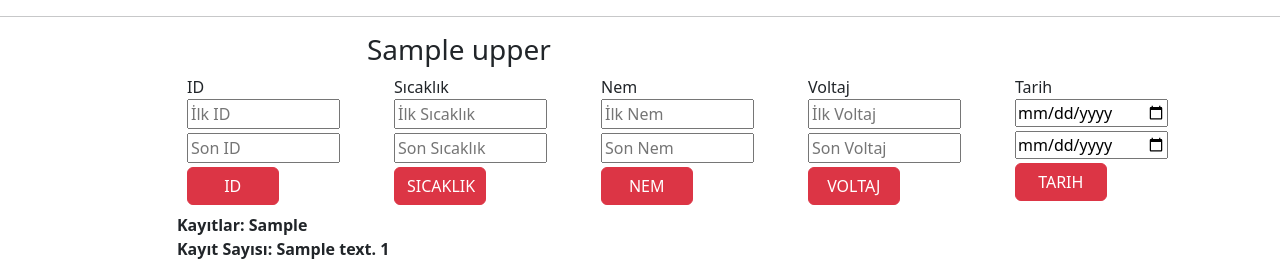
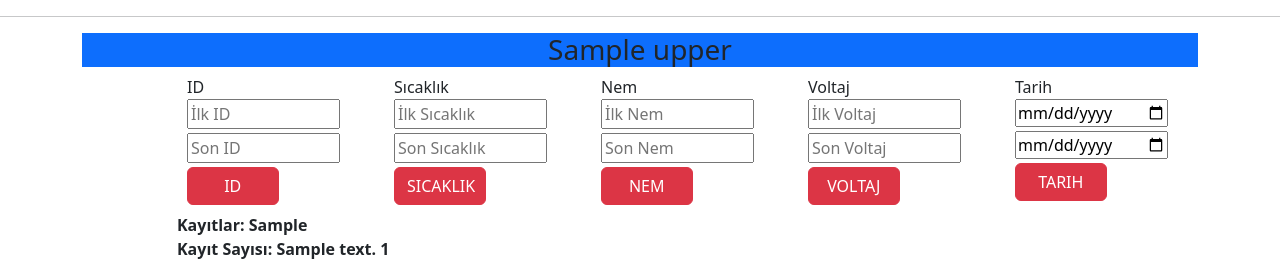
Before and after one commit to barisist34/nodemcu, a Django app: template app_monitor/templates/app_monitor/device.html in a window 1280 px wide. Shown: the top 262 px of the page. Run offline with Django 3.2, Linux system fonts and the light colour scheme; the template is opened without the code that fills it: most values are stand-ins (such as "Sample title", 1, 10 or a date in 2020); some libraries are stand-ins or nearby versions.

Commit message:
241005-- frontend text düzeltmeler

```diff
--- a/app_monitor/templates/app_monitor/dashboard.html
+++ b/app_monitor/templates/app_monitor/dashboard.html
@@ -12,9 +12,9 @@
 
 
 <div class="container">
-<h3>NODEMCU SICAKLIK TABLOSU </h3>
+<h3 class="bg-primary text-center">TÜM CİHAZLAR</h3>
 {% comment %} {% csrf_token %} {% endcomment %}
-<button class="btn btn-danger">BOOTSTRAP...</button>
+{% comment %} <button class="btn btn-danger">BOOTSTRAP...</button> {% endcomment %}
 
         <div id="temperature_ajax">
             <br><br>
--- a/app_monitor/templates/app_monitor/device.html
+++ b/app_monitor/templates/app_monitor/device.html
@@ -4,7 +4,7 @@
 {% load static %}
 
 {% block title %}
-<title> {{device_name}} EKRANI</title>
+<title > {{device_name}} EKRANI</title>
 {% endblock title %}
 
 {% comment %} {% static  "js/temperature_ajax.js" %} {% endcomment %}
@@ -24,8 +24,8 @@
 
 <div class="container">
   <div class="row">
-    <div class="col-sm-6 offset-sm-3">
-<h3>{{device_name.upper}}  </h3>
+    <div class="col-sm-12">
+<h3 class="bg-primary text-center">{{device_name.upper}}  </h3>
 </div><!--  header col  -->
 </div> <!--  header row  -->
 
@@ -228,8 +228,8 @@
                                                 display: true,
                                                 text: 'Tarih' //ÇALIŞAN X - LABEL
                                               },
-                                        display:true,
-                                        reverse:true,
+                                        //display:true,
+                                        //reverse:true,
                                         text:'Tarih...'
                                       },
 
--- a/app_monitor/templates/app_monitor/temperature_ajax.html
+++ b/app_monitor/templates/app_monitor/temperature_ajax.html
@@ -1,8 +1,8 @@
 
 <br><br>
 
-<b> AJAX SICAKLIK TABLOSU</b><br>
-<b>Kayıt Sayısı Sıcaklık: </b>{{kayit_sayisi_total_ajax}} <br>
+<b> DEĞERLER TABLOSU</b><br>
+<b>Kayıt Sayısı : </b>{{kayit_sayisi_total_ajax}} <br>
    <table class="table">
   <thead>
      <tr>
--- a/zgitlog.txt
+++ b/zgitlog.txt
@@ -1,4 +1,9 @@
 
+
+
+240930-- cihaz sayfasında inputlar number ise rakamdan başka birşey html otomatik validasyonu nedeniyle girilemiyor.
+        validation filter.py de fonksiyonlarda id1,sicaklik1 gibi değişkenlerin queryde kontrolü ile yapıldı.
+        ** charts.js de x ekseninde label kısmı Tarih olarak güncellendi. console da hata veren XAxes kısmı konfigürasyonda silinerek hata kaldırıldı.
 240927-- filtre işlemi(id,sıcaklık,nem,voltaj,tarih) hepsi birlikte yapılamadı. Her değer için ayrı filtreleme butonu kondu.
         **excel aktarmada cihazadi ile alma yoktu,bütün kayıtlar geliyordu, query de temp = Temperature.objects.filter(device_name__icontains=cihazadi)
         icontains ile Cihaz1 büyük problemi de düzeltildi.
```
